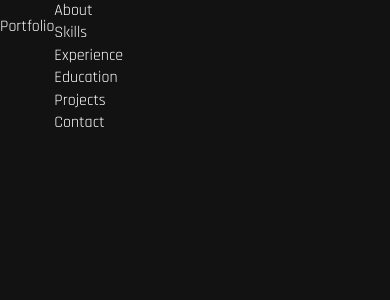
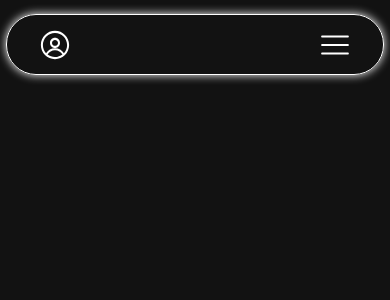
Before and after one commit to SivaGuhan/Portfolio, a React (Vite) app: page / in a window 390 px wide. Shown: the top 300 px of the page. Built offline with nearby package versions, Linux system fonts and the light colour scheme.

Commit message:
added navbar

```diff
--- a/package.json
+++ b/package.json
@@ -12,6 +12,7 @@
   "dependencies": {
     "react": "^19.0.0",
     "react-dom": "^19.0.0",
+    "react-icons": "^5.5.0",
     "sass-embedded": "^1.86.3",
     "vite-plugin-checker": "^0.9.1"
   },
--- a/src/components/navbar/navBar.tsx
+++ b/src/components/navbar/navBar.tsx
@@ -1,25 +1,38 @@
-import { FC } from "react";
+import { FC, useState } from "react";
 import { MENU_OPTIONS } from "./constants";
 import { MenuOption } from "./types";
+import { RxHamburgerMenu, RxAvatar } from "react-icons/rx";
 
 const NavBar: FC = () => {
+    const [isNavBarOpen, setIsNavBarOpen] = useState(false);
 
+    const onClickHamburger = () => {
+        setIsNavBarOpen((prev) => !prev);
+    }
 
     return (
-        <nav className="nav-container">
-            <div>
-                <p>Portfolio</p>
+        <div className="nav-container">
+            <nav className="nav-inner-container">
+                <div className="avatar">
+                    <RxAvatar />
                 </div>
-            <ul>
+                <div className={`nav-list-wrapper-container ${isNavBarOpen ? "open" : "closed"}`}>
+                    <ul className={`nav-list-wrapper`}>
                         {MENU_OPTIONS.map((option: MenuOption) => (
                             <li
                                 key={option.value}
+                                className="nav-list-item"
                             >
                                 {option.label}
                             </li>
                         ))}
                     </ul>
+                </div>
+                <div className="hamburger" onClick={onClickHamburger}>
+                    <RxHamburgerMenu />
+                </div>
             </nav>
+        </div>
     )
 }
 
--- a/src/components/navbar/style.scss
+++ b/src/components/navbar/style.scss
@@ -1,10 +1,102 @@
 @use "app/styles/utilities" as *;
+@use "app/styles/colors" as *;
 
 .nav-container {
-    @extend .d-flex;
+    @extend .pos-fixed;
+    top: 15px;
+    right: 0;
+    left: 0;
+    height: 7%;
+    min-height: 50px;
+    max-height: 60px;
+    @extend .d-flex, .align-center, .justify-center;
 
-    ul {
+    .nav-inner-container {
+        width: 80%;
+        border: 1px solid $White;
+        box-shadow: 0 0 10px $White;
+        border-radius: 30px;
+        @extend .d-flex, .align-center, .justify-space-between;
+        @extend .full-height, .pos-relative, .px-8;
+    }
+
+    .avatar {
+        @extend .d-flex, .align-center, .justify-center;
+        @extend .full-height, .cursor-pointer;
+
+        svg {
+            height: 2em;
+            width: 2em;
+        }
+    }
+
+    .nav-list-wrapper {
         list-style: none;
-        @extend .m-0, .p-0;
+        @extend .m-0, .p-0, .full-height;
+
+        @extend .d-flex, .align-center, .justify-center, .gap-6;
+
+        .nav-list-item {
+            @extend .full-height, .cursor-pointer;
+            @extend .d-flex, .align-center, .justify-center;
+            transition: text-shadow 0.3s ease;
+
+            &:hover {
+                text-shadow: 0 0 5px $Purple400,
+                0 0 10px $Purple400,
+                0 0 20px $Purple300,
+                0 0 40px $Purple200;
+            }
+        }
+    }
+
+    .hamburger {
+        @extend .d-none, .cursor-pointer;
+
+        svg {
+            height: 2em;
+            width: 2em;
+        }
     }
 }
+
+@media (max-width: 768px) {
+    .nav-container {
+      .nav-list-wrapper-container {
+        position: absolute;
+        top: 100%;
+        left: 0;
+        width: 100%;
+        border-radius: 3ch;
+        padding: 1rem 0;
+        box-shadow: 0 5px 15px $White;
+        transition: all 0.3s ease;
+      }
+
+      .nav-list-wrapper-container.open {
+        opacity: 1;
+        visibility: visible;
+        pointer-events: auto;
+      }
+
+      .nav-list-wrapper-container.closed {
+        opacity: 0;
+        visibility: hidden;
+        pointer-events: none;
+      }
+
+      .nav-list-wrapper {
+        display: flex;
+        flex-direction: column;
+        align-items: center;
+        gap: 1.5rem;
+      }
+
+      .hamburger {
+        height: 100%;
+        display: flex;
+        align-items: center;
+        justify-content: center;
+      }
+    }
+  }
--- a/src/styles/_colors.scss
+++ b/src/styles/_colors.scss
@@ -8,3 +8,9 @@ $Black200: #BDBDBD;
 $Black100: #E0E0E0;
 $Black50: #F5F5F5;
 $White: #FFFFFF;
+$Purple600: #0b0054;
+$Purple500: #9933ff;
+$Purple400: #b266ff;
+$Purple300: #cc80ff;
+$Purple200: #d580ff;
+$Purple100: #e0b3ff;
--- a/src/styles/_utilities.scss
+++ b/src/styles/_utilities.scss
@@ -133,7 +133,7 @@ $gridGaps: (
 );
 
 @each $key, $value in $gridGaps {
-    .grid-gap-#{$key} {
+    .gap-#{$key} {
         gap: $value;
     }
 }
@@ -290,6 +290,17 @@ $overflows: (
     }
 }
 
+$cursors: (
+    pointer,
+    default
+);
+
+@each $cursor in $cursors {
+    .cursor-#{$cursor} {
+        cursor: $cursor;
+    }
+}
+
 .full-height {
     height: 100%;
 }
--- a/src/styles/index.scss
+++ b/src/styles/index.scss
@@ -22,4 +22,8 @@ $font-family-base: 'Rajdhani', sans-serif;
 body {
   margin: 0;
   @extend .full-content;
+
+  #root {
+    @extend .full-content;
+  }
 }
```
Also changed, not shown: 1 other file (tests, documents, lock files or other folders). Lines whose indentation alone changed are shown as unchanged.
